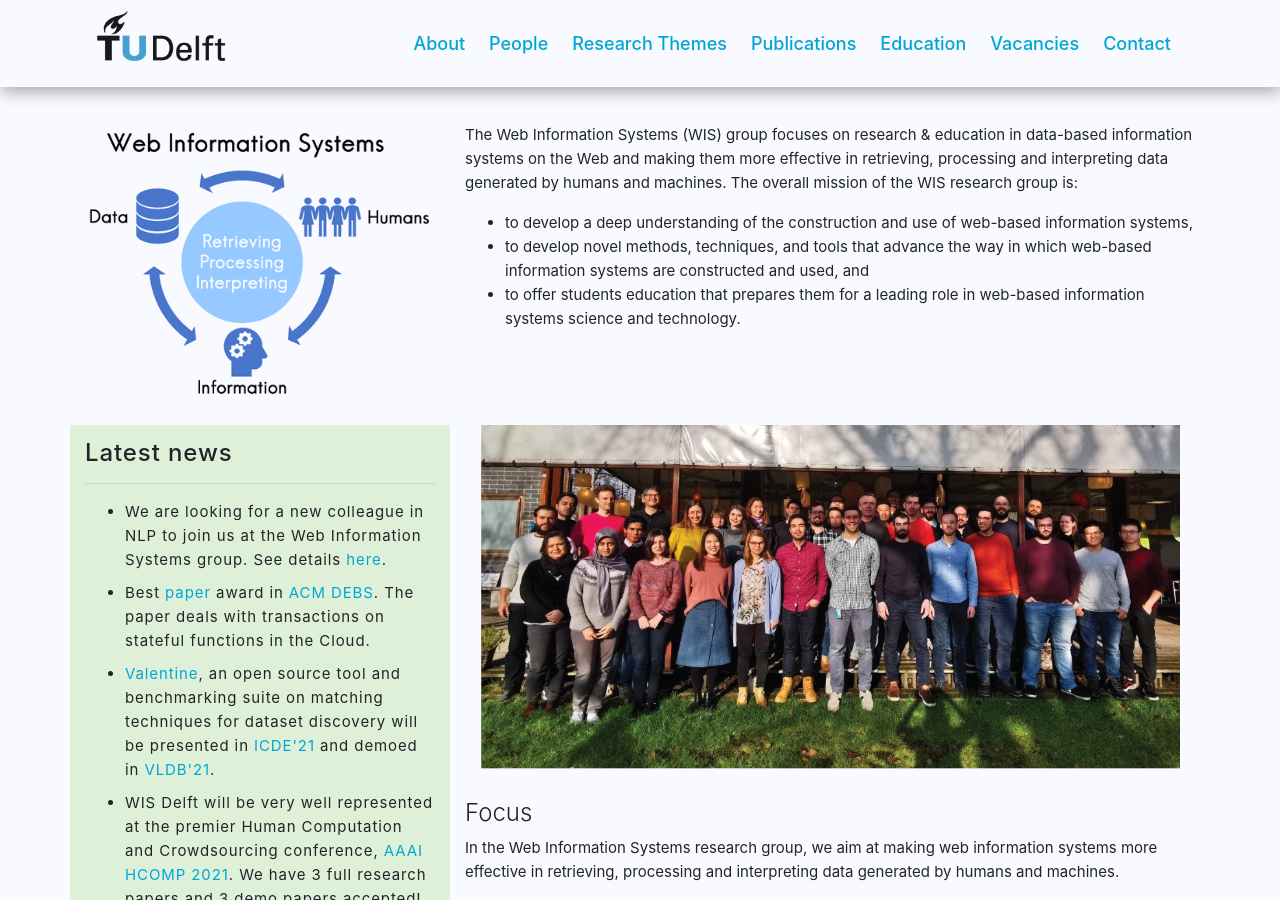
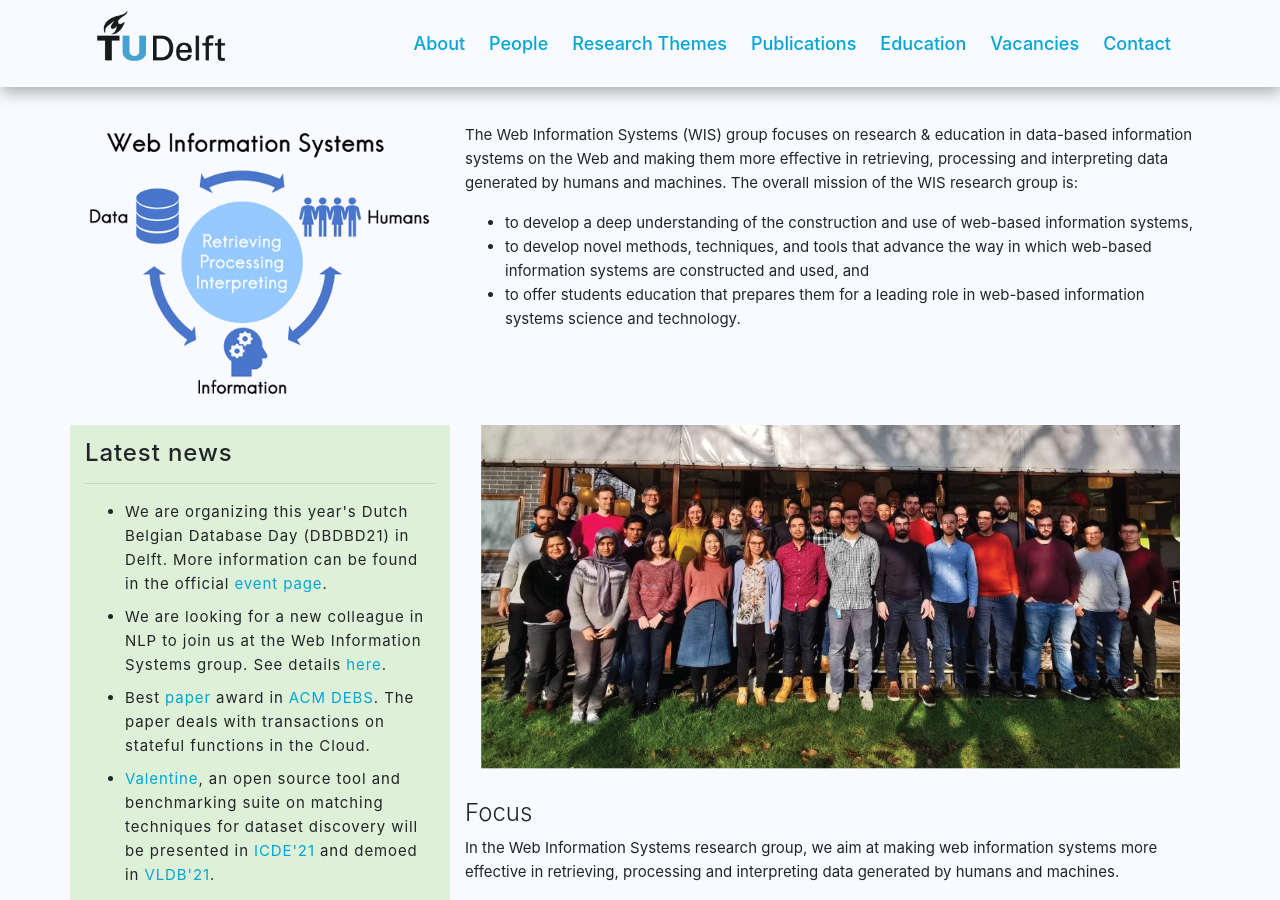
Before and after one commit to wis-delft/wis-delft.github.io, a Jekyll site: the page built from index.html, in a window 1280 px wide and 900 px high. Built offline with Jekyll 4.4.1, drawn with Linux system fonts in a browser that asks for light colours.

Commit message:
dbdbd news

```diff
--- a/_includes/news.html
+++ b/_includes/news.html
@@ -1,4 +1,5 @@
 <ul class="news">
+    <li>We are organizing this year's Dutch Belgian Database Day (DBDBD21) in Delft. More information can be found in the official <a href="/dbdbd2021">event page</a>.</li>
     <li>We are looking for a new colleague in NLP to join us at the Web Information Systems group. See details <a href="https://www.tudelft.nl/over-tu-delft/werken-bij-tu-delft/vacatures/details?jobId=4139&jobTitle=Two%20assistant%20professors%20Natural%20Language%20Processing">here</a>.</li>
     <li>Best <a href="https://dl.acm.org/doi/10.1145/3465480.3466920">paper</a> award in <a href="https://2021.debs.org">ACM DEBS</a>. The paper deals with transactions on stateful functions in the Cloud.</li>
     <li><a href="https://delftdata.github.io/valentine/">Valentine</a>, an open source tool and benchmarking suite on matching techniques for dataset discovery will be presented in <a href="https://icde2021.gr">ICDE'21</a> and demoed in <a href="https://vldb.org/2021/">VLDB'21</a>.</li>
```
